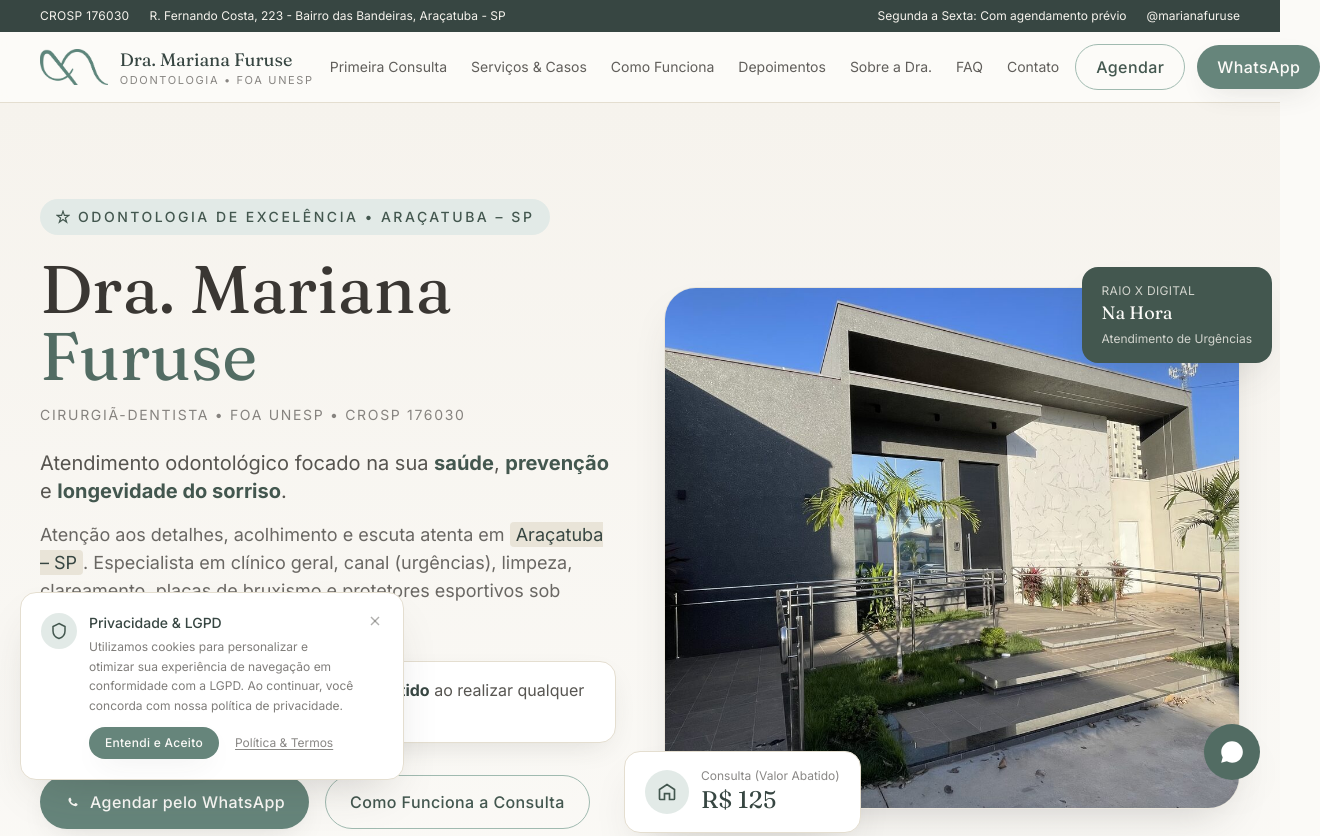
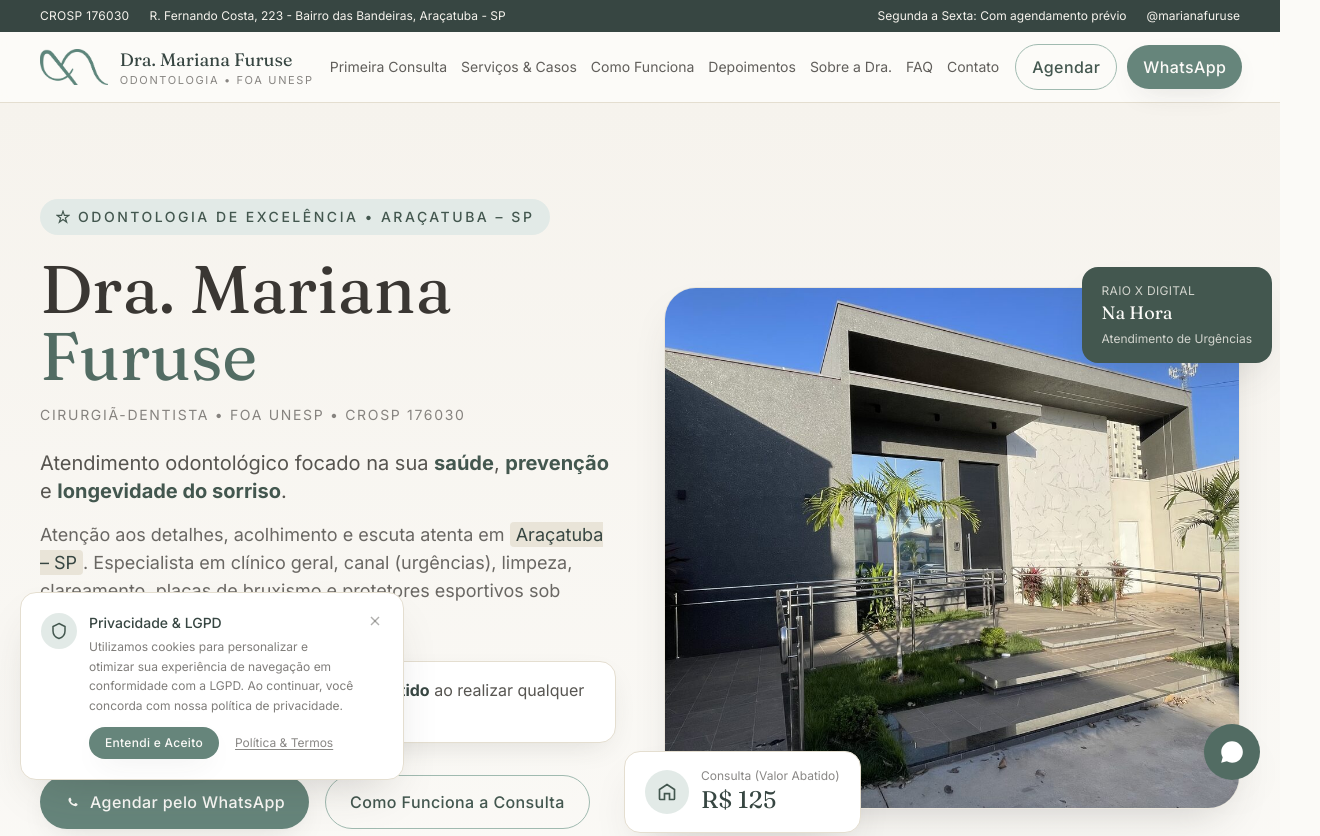
Before and after one commit to vivianggarcia/site-mariana-furuse, a website: page index.html in a window 1280 px wide. Shown: the top 836 px of the page, 1320 px wide, since content can reach past the window. Drawn offline with Linux system fonts and the light colour scheme.

Commit message:
Corrige overflow do menu desktop em telas 1200-1300px

```diff
--- a/index.html
+++ b/index.html
@@ -170,7 +170,7 @@
       </span>
     </a>
 
-    <nav class="hidden nav:flex items-center gap-4 xl:gap-6 shrink-0">
+    <nav class="hidden nav:flex items-center gap-3.5 shrink-0">
       <a href="#primeira-consulta" class="nav-link whitespace-nowrap">Primeira Consulta</a>
       <a href="#casos-clinicos" class="nav-link whitespace-nowrap">Serviços &amp; Casos</a>
       <a href="#como-funciona" class="nav-link whitespace-nowrap">Como Funciona</a>
@@ -180,9 +180,9 @@
       <a href="#contato" class="nav-link whitespace-nowrap">Contato</a>
     </nav>
 
-    <div class="hidden nav:flex items-center gap-3 shrink-0">
-      <a href="#contato" class="btn-secondary !px-5 !py-2.5 whitespace-nowrap">Agendar</a>
-      <a href="https://wa.me/5518996001588?text=Ol%C3%A1%20Dra.%20Mariana!%20Gostaria%20de%20agendar%20minha%20Primeira%20Consulta%20na%20cl%C3%ADnica." target="_blank" rel="noopener" class="btn-primary !px-5 !py-2.5 whitespace-nowrap">
+    <div class="hidden nav:flex items-center gap-2.5 shrink-0">
+      <a href="#contato" class="btn-secondary !px-4 !py-2.5 whitespace-nowrap">Agendar</a>
+      <a href="https://wa.me/5518996001588?text=Ol%C3%A1%20Dra.%20Mariana!%20Gostaria%20de%20agendar%20minha%20Primeira%20Consulta%20na%20cl%C3%ADnica." target="_blank" rel="noopener" class="btn-primary !px-4 !py-2.5 whitespace-nowrap">
         WhatsApp
       </a>
     </div>
--- a/tailwind.config.js
+++ b/tailwind.config.js
@@ -4,7 +4,7 @@ module.exports = {
   theme: {
     extend: {
       screens: {
-        nav: "1200px",
+        nav: "1260px",
       },
       colors: {
         verde: {
```
Also changed, not shown: servicos.html (+4 -4 lines), assets/css/styles.css.
